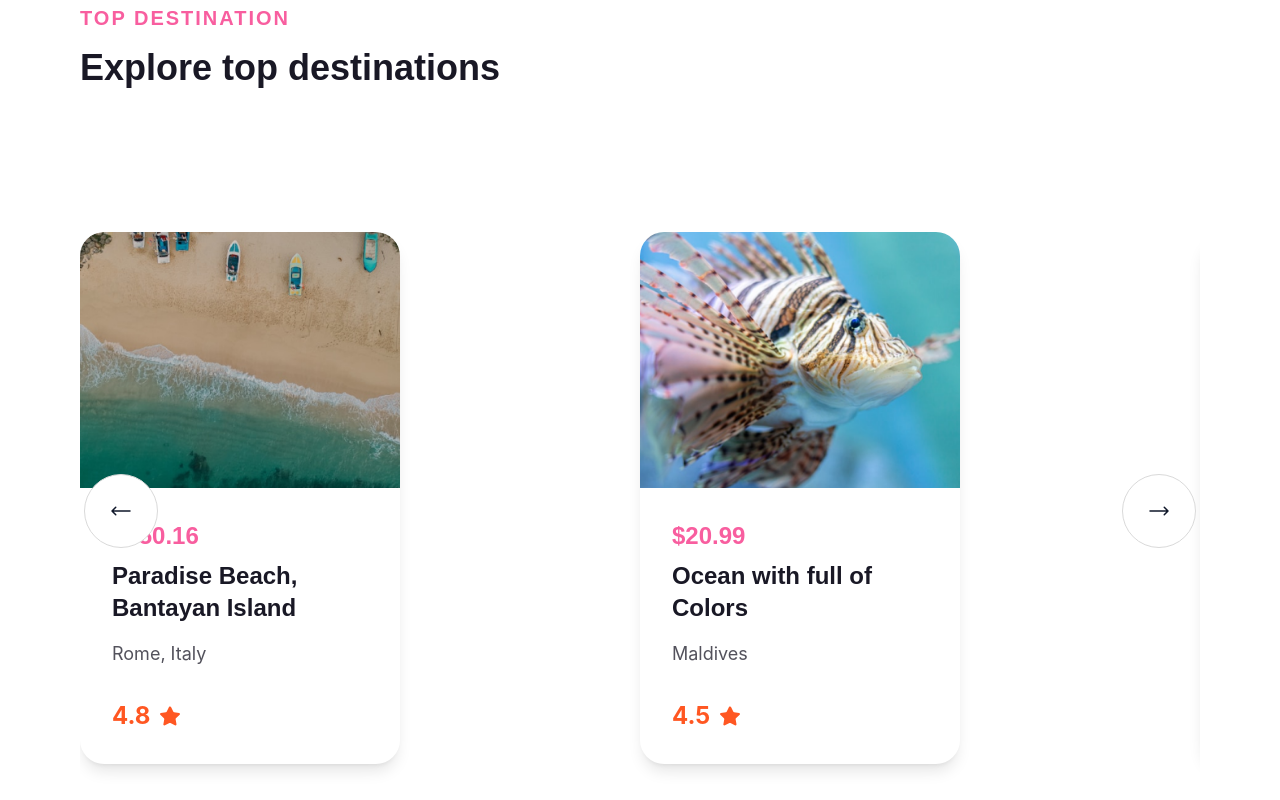
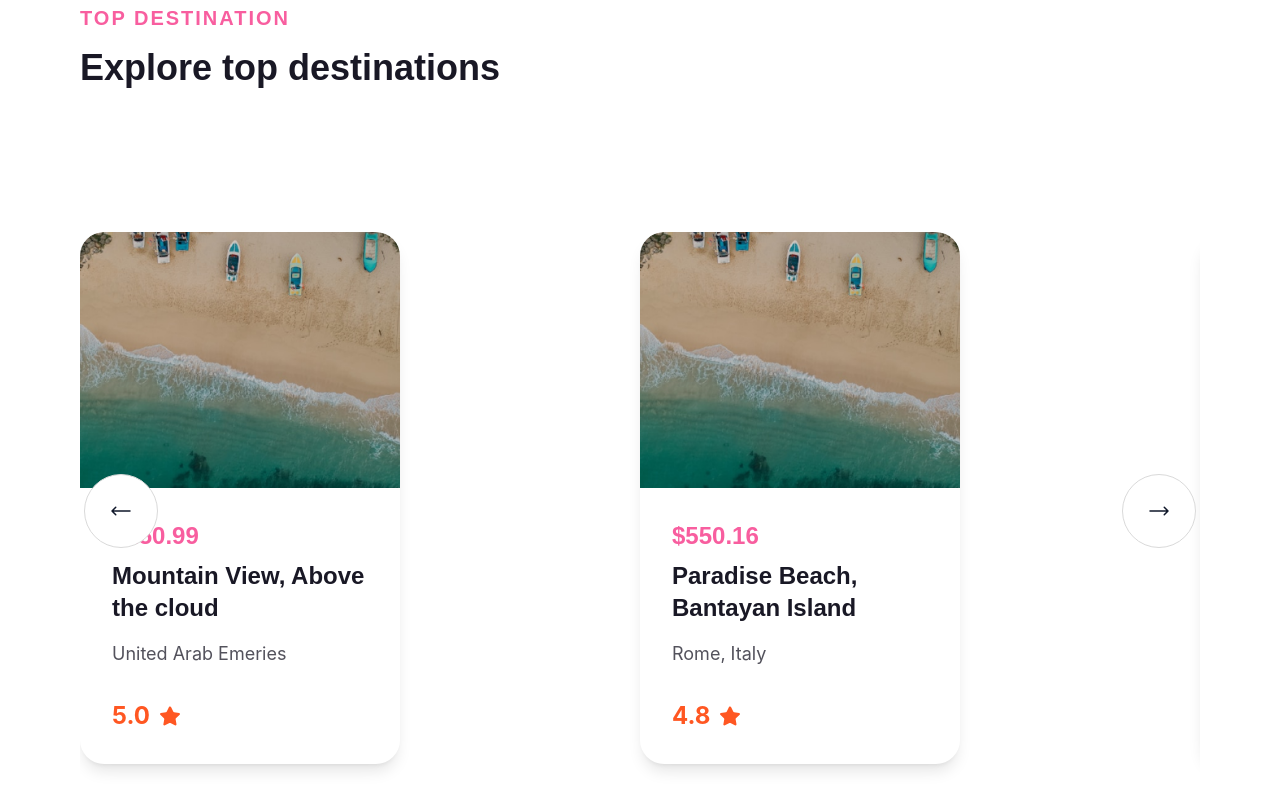
Before and after one commit to ervanervan/travlog, a React (Vite) app: page / in a window 1280 px wide. Shown: the part 1760-2560 px from the top of the page. Built offline with nearby package versions, Linux system fonts and the light colour scheme.

Commit message:
Update autoplayspeed carousel in the destination

```diff
--- a/src/components/Destination.jsx
+++ b/src/components/Destination.jsx
@@ -44,7 +44,7 @@ export default function Destination() {
               draggable={false}
               infinite={true}
               autoPlay={true}
-              autoPlaySpeed={1500}
+              autoPlaySpeed={2000}
               showDots={true}
               customDot={<CustomDot />}
               customLeftArrow={<CustomLeftArrow />}
```
